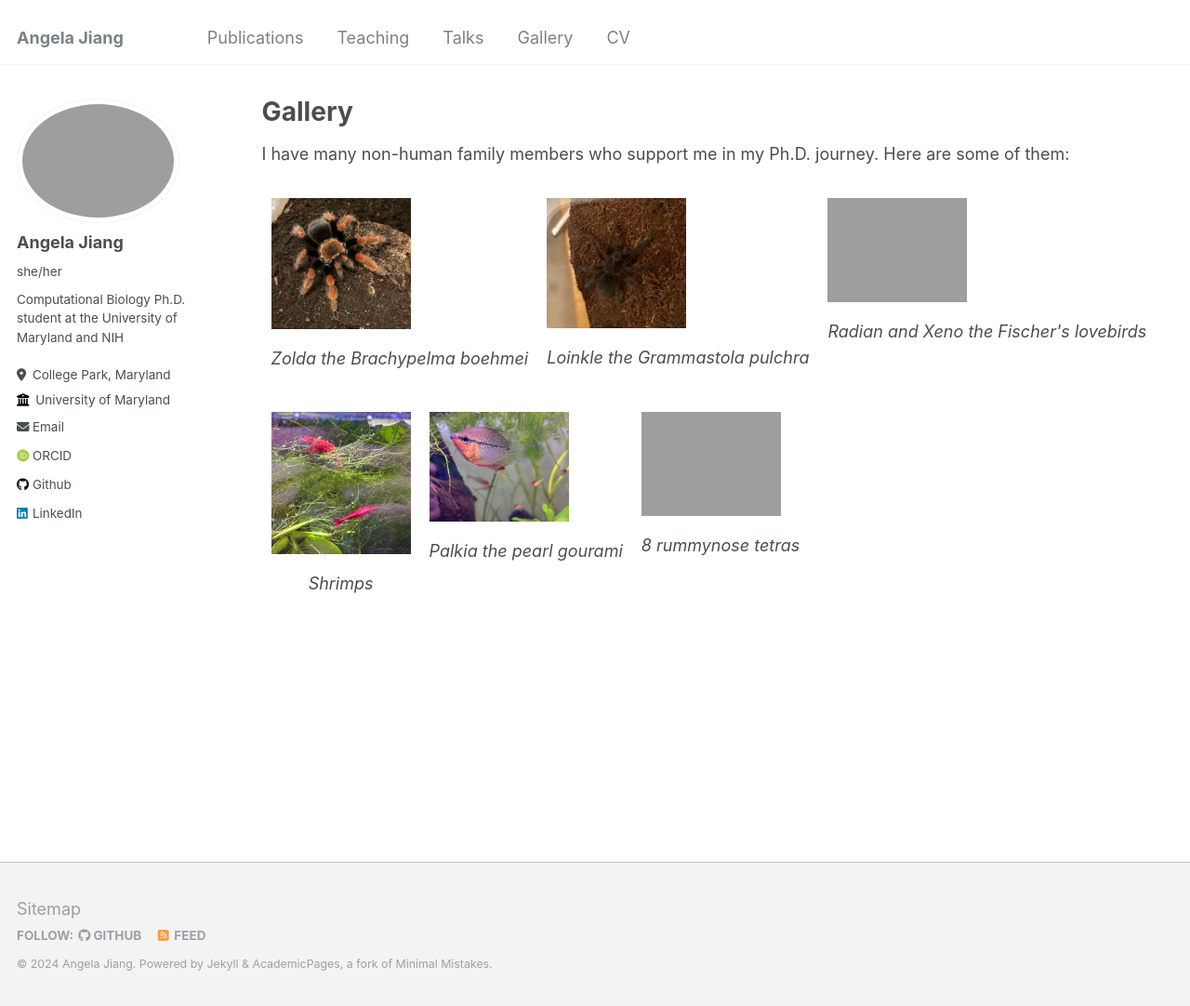
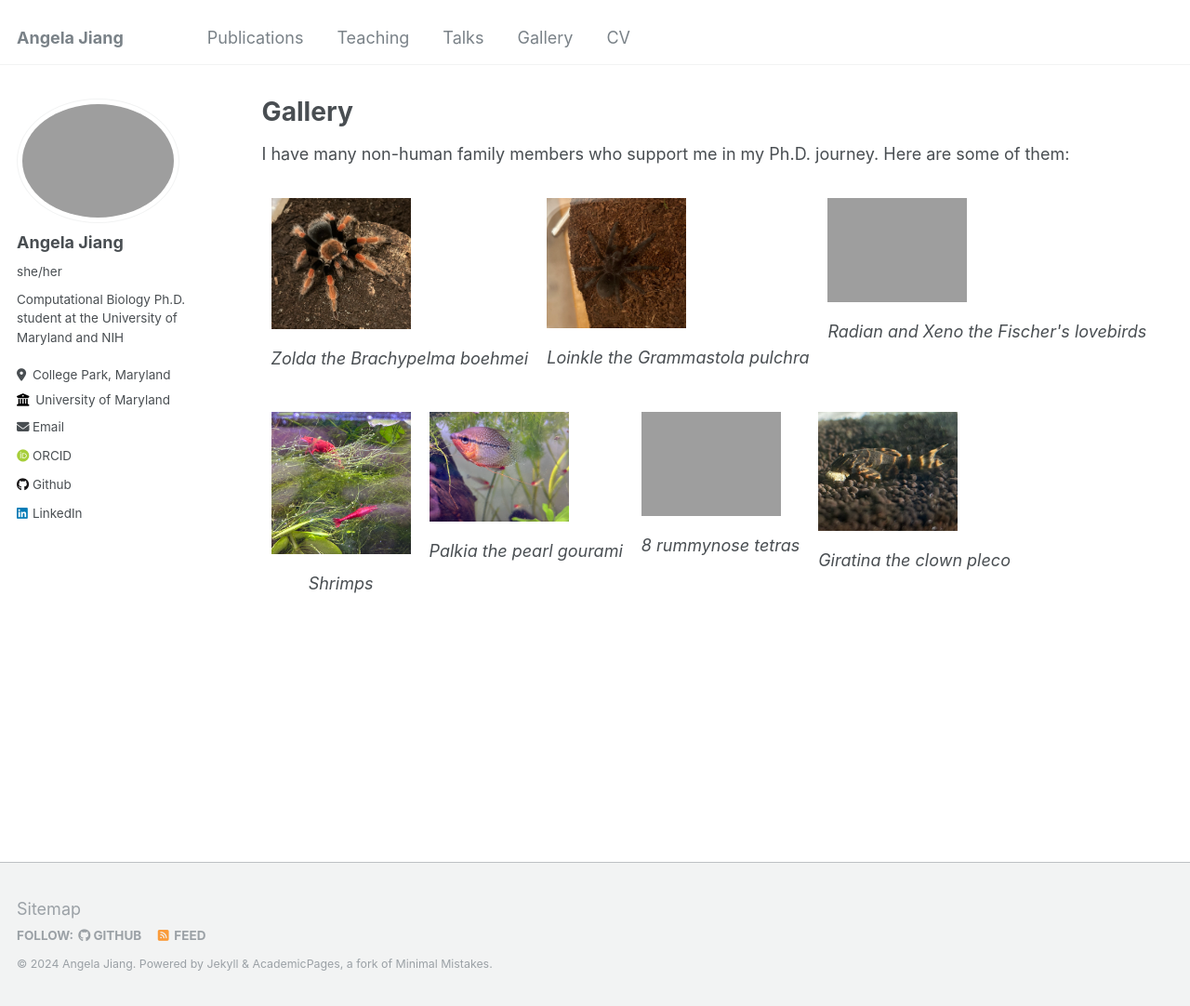
Before and after one commit to frikinzi/frikinzi.github.io, a Jekyll site: the page built from _pages/gallery.md, in a window 1280 px wide and 1082 px high. Shown: the whole window at 93% size. Built offline with Jekyll 4.4.1, drawn with Linux system fonts in a browser that asks for light colours; some web fonts are replaced.

Commit message:
added giratina

```diff
--- a/_pages/gallery.md
+++ b/_pages/gallery.md
@@ -32,4 +32,8 @@ I have many non-human family members who support me in my Ph.D. journey. Here ar
     <img src="https://frikinzi.github.io/files/tetras.png" alt="8 rummynose tetras" width="150">
     <p align="center"><em>8 rummynose tetras</em></p>
   </div>
+  <div style="margin: 10px;">
+    <img src="https://frikinzi.github.io/files/giratina.png" alt="clown pleco" width="150">
+    <p align="center"><em>Giratina the clown pleco</em></p>
+  </div>
 </div>
```
Also changed, not shown: files/giratina.png (added).
